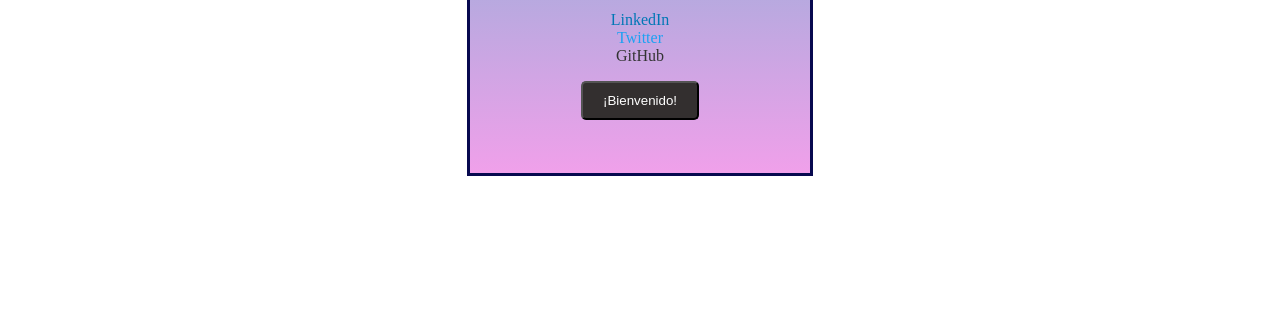
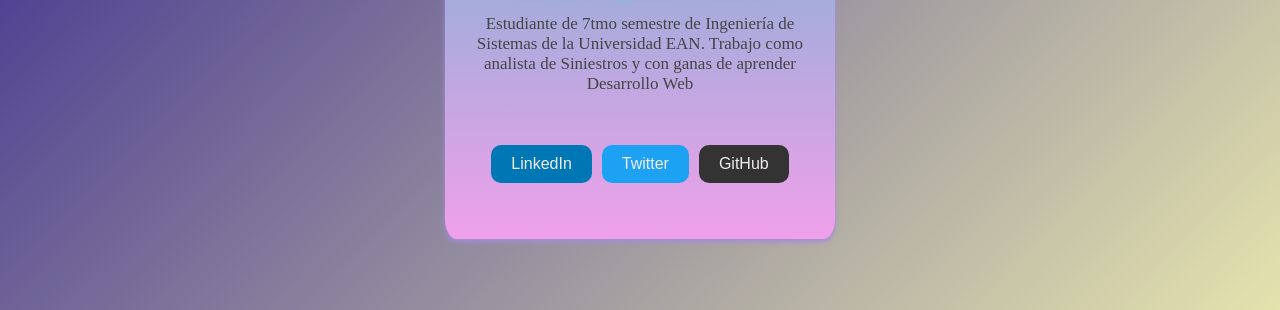
Before and after one commit to NicoDiazVillalba/tarjetaPerfil, a plain HTML site: page tarjetaMejorada/index.html in a window 1280 px wide. Shown: the part 490-800 px from the top of the page. Drawn offline with Linux system fonts and the light colour scheme.

Commit message:
Cambios en estilos geenreales, botones con estilos agregados

```diff
--- a/tarjetaMejorada/index.html
+++ b/tarjetaMejorada/index.html
@@ -1,33 +1,38 @@
 <!DOCTYPE html>
 <html lang="es">
+
 <head>
   <meta charset="UTF-8">
   <meta name="viewport" content="width=device-width, initial-scale=1.0">
   <title>Perfil Nicolas Diaz</title>
   <link rel="stylesheet" href="styles.css">
-</head>
 
 <body>
-   <!-- Se crea el contenedor de la tarjeta en un div class para editarlo posteriormente -->
+  <!-- Se crea el contenedor de la tarjeta en un div class para editarlo posteriormente -->
   <div class="contenedor">
     <div class="tarjeta">
       <img src="perfil.jpg" alt="Foto de Perfil" class="foto-perfil">
       <h1 class="nombre">Nicolas Díaz</h1>
+
       <h2 class="titulo">Estudiante Ingeniería de Sistemas</h2>
       <p class="descripcion">
-        Estudiante de 7tmo semestre de Ingniería de Sistemas de la Universidad EAN. Analista de Siniestros
-      </p>
-      <!-- Apartado de redes sociales en una lista no ordenada y los enlaces -->
+
+        Estudiante de 7tmo semestre de Ingeniería de Sistemas de la Universidad EAN. Trabajo como analista de Siniestros
+        y con ganas
+        de aprender Desarrollo Web
+      </p> <br></br>
       <ul class="redes-sociales">
-        <li><a href="https://www.linkedin.com/in/nicolas-diaz-villalba-7856ba218/" class="linkedin" target="_blank">LinkedIn</a></li>
-        <li><a href="https://x.com/NicolasDiazVil3" class="twitter" target="_blank">Twitter</a></li>
-        <li><a href="https://github.com/NicoDiazVillalba" class="github" target="_blank">GitHub</a></li>
-      </ul>
-      <!-- Se crea el botón correspondiente -->
-      <button class = "boton">¡Bienvenido!</button>
+        <!-- Se reemplazan los <a> por botones confuncionalidad y enlace a los sitios -->
+        <li><button onclick="window.open('https://www.linkedin.com/in/nicolas-diaz-villalba-7856ba218/', '_blank')"
+            class="linkedin">LinkedIn</button></li>
+        <li><button onclick="window.open('https://x.com/NicolasDiazVil3', '_blank')" class="twitter">Twitter</button>
+        </li>
+        <li><button onclick="window.open('https://github.com/NicoDiazVillalba', '_blank')"
+            class="github">GitHub</button></li>
+      </ul><br></br>
+
     </div>
+  </div>
+</body>
 
-  </div>
-
-</body>
 </html>
--- a/tarjetaMejorada/styles.css
+++ b/tarjetaMejorada/styles.css
@@ -1,13 +1,27 @@
+/*Se agrega un fondo y se centra la tarejta en la mitad de la página*/
+/*Se agrega un fondo con gradiente*/
+body{
+  display: flex;
+  justify-content: center;
+  align-items: center;
+  min-height: 100vh;
+  margin: 0;
+  background: linear-gradient(135deg, #24128a, #e4e3ad)
+
+}
+
 /*Se crea la tarjeta con la gradiente de colores más suaves, las medidas y se le agregó un borde para que se vea mejor*/
+/*Se agrega una sombra para que resalte sobre toda la página*/
 .tarjeta {
-  width: 300px;
-  height: 600px;
+  width: 350px;
+  height: auto;
   background-color: white;
   background-image: linear-gradient(#22c1c3,#f0a0ea);
-  border: 3px solid #07094f;
+  border-radius: 3%;
   margin: 20px auto;
   padding: 20px;
   text-align: center;
+  box-shadow: 0 3px 5px rgb(163, 141, 216);
 }
 
 /*Foto de perfil centrada de forma horizontal*/
@@ -21,69 +35,76 @@
 
 /*Mi nombre*/
 .nombre {
-  font-size: 24px;
+  font-size: 30px;
   color: #333;
   text-align: center;
 }
 
 /*Ocupación*/
 .titulo {
+  font-size: 22px;
+  color: white;
+  text-shadow: 3px 3px 6px black; /*Se agrega la sombra al texto de un color parecido al del tono superior de la gradiente*/
   font-size: 18px;
   color: white;
   text-shadow: 3px 3px 6px #26ecce; /*Se agrega la sombra al texto de un color parecido al del tono superior de la gradiente*/
+}
+/*Párrafo con información*/
+.descripcion {
+  font-size: 17px;
+  color: #444;
   text-align: center;
-  margin-bottom: 10px;
+  margin-bottom: 15px;
+}
+/*Listado de redes - Se centran los botones */
+.redes-sociales{
+  display: flex;
+  justify-content: center;
+  gap: 10px;
+  align-items: center;
+  list-style: none;
+  padding: 0;
+  margin: 0;
+  width: 100%;
 }
 
-/*Párrafo con información*/
-.descripcion {
-  font-size: 14px;
-  color: #444;
-  text-align: justify;
-  margin-bottom: 15px;
+/*Estilos de los botones de las redes*/
+.redes-sociales button {
+  color: rgb(241, 237, 237);
+  border: none;
+  padding: 10px 20px;
+  cursor: pointer;
+  border-radius: 10px;
+  font-size: 16px;
+  transition: transform 0.3s ease, background-color 0.3s ease, opacity 0.3s ease;
 }
 
-/*Listado de redes*/
-.redes-sociales {
-  list-style: none;
-  padding: 0;
-  text-align: center;
+.redes-sociales button.linkedin {
+  background-color: #0077b5;
 }
 
-.redes-sociales a {
-  text-decoration: none;
-  margin: 0 10px;
+.redes-sociales button.twitter {
+  background-color: #1da1f2;
 }
 
-.redes-sociales a.linkedin {
+.redes-sociales button.github {
+  background-color: #333;
+}
+
+/*Efecto del hoover de los botones*/
+.redes-sociales button:hover {
+  transform: scale(1.1);
+  opacity: 0.8;
+}
+
+.redes-sociales.linkedin {
   color: #0077b5;
 }
 
-.redes-sociales a.twitter {
+.redes-sociales.twitter {
   color: #1DA1F2;
 }
 
-.redes-sociales a.github {
+.redes-sociales.github {
   color: #333;
 }
-
-
-.redes-sociales a:hover {
-  opacity: 0.7;
-}
-
-/*Se crea el botón, inicialmente de color negro y con un pointer que cambia*/
-.boton{
-  padding: 10px 20px;
-  background-color: #332f2f ;
-  color:white;
-  border-radius: 5px;
-  cursor: pointer;
-  transition: background-color 0.4s ease; /*Se agrega un difuminado para la transición de colores en el hover de 0,3 segundos*/
-}
-
-/*Se crean los cambios del botón cuando el cursor pase por encima*/
-.boton:hover{
-  background-color: #49d7d2;
-  color: black;
-}
```
